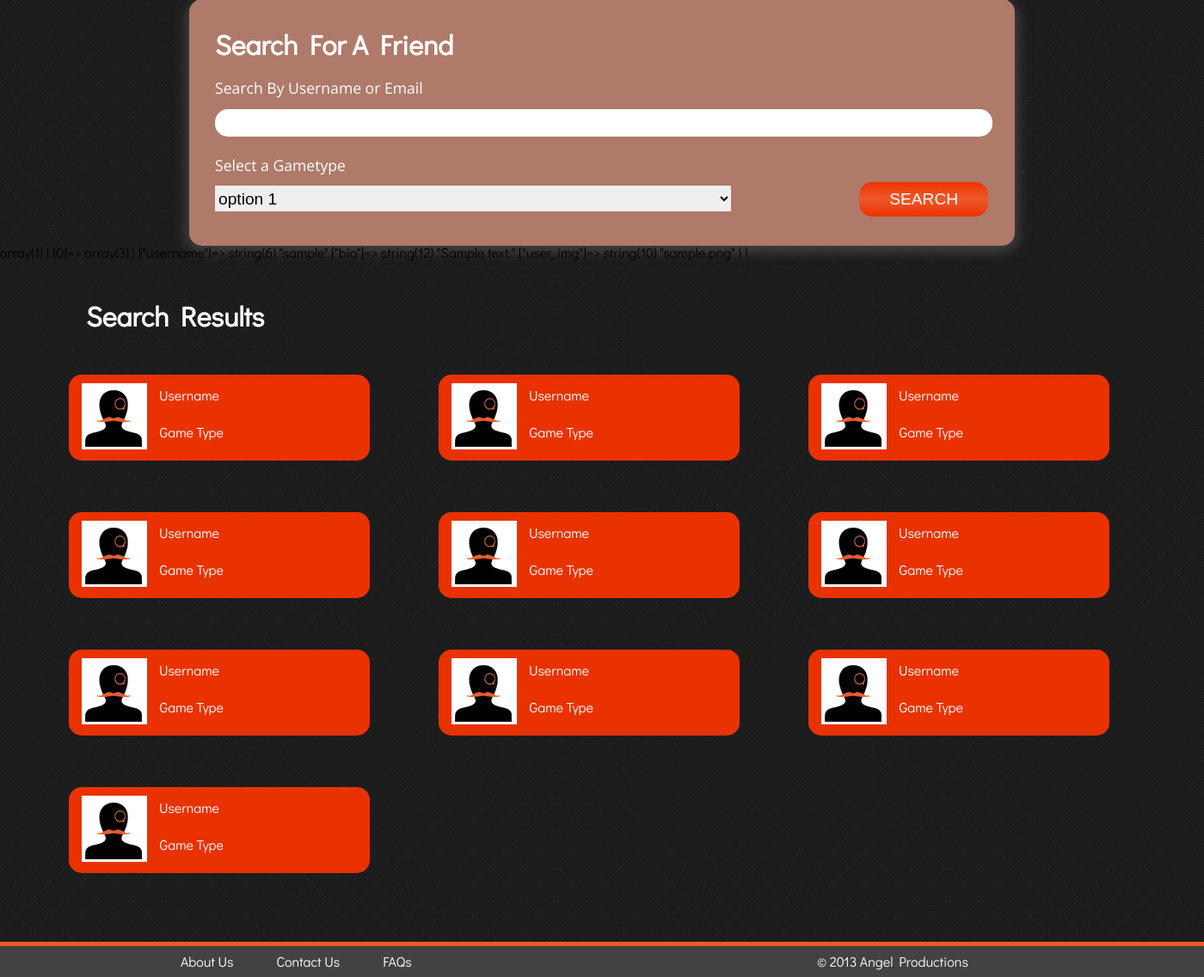
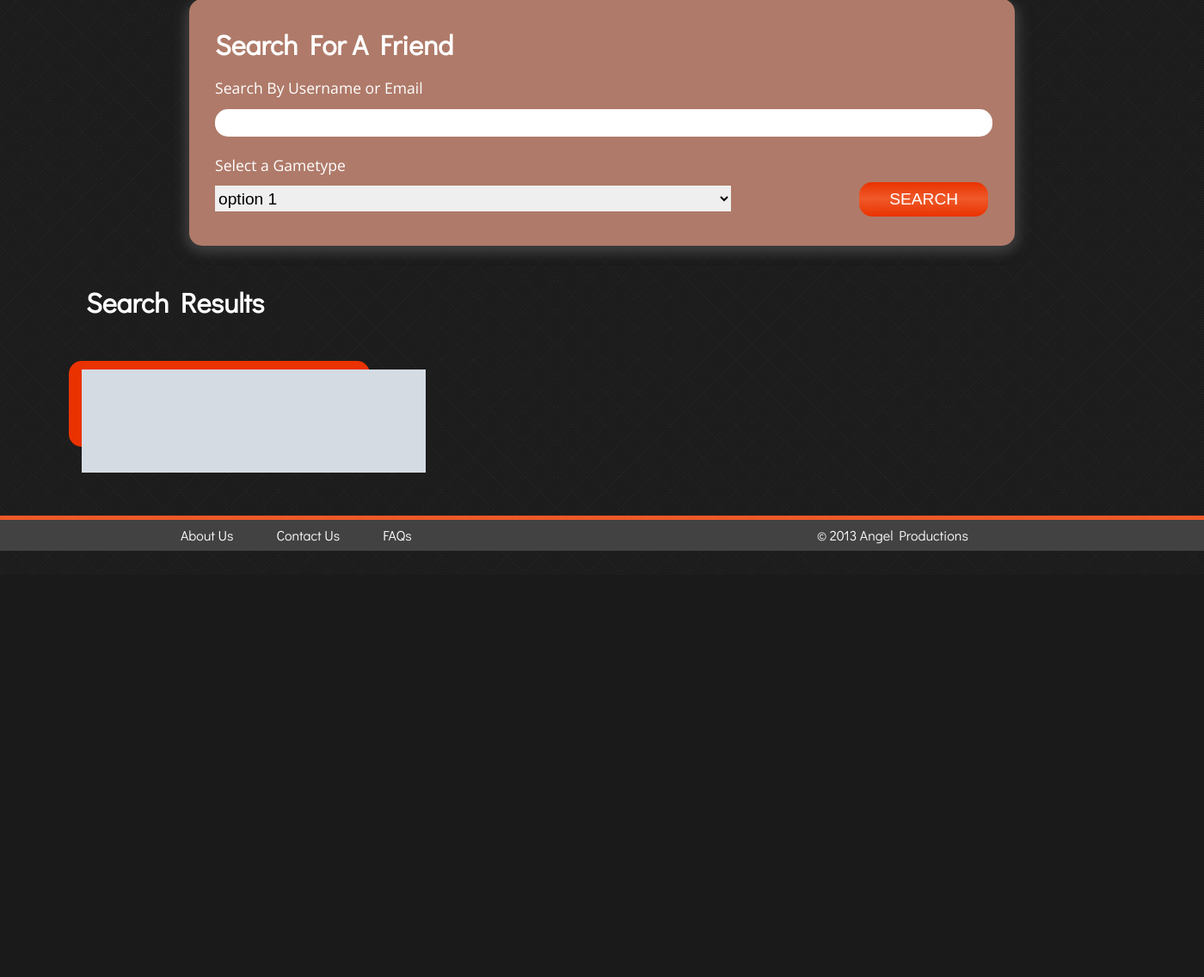
Before and after one commit to AngelDiaz123/Tophat-Gamers-Web-Application, a CodeIgniter app: page /TophatGamers/index.php/searchHome in a window 1400 px wide. Shown: the part 131-1268 px from the top of the page at 86% size. After the commit the page ends 772 px from the top, so only its background shows below. Run offline with CodeIgniter, Linux system fonts and the light colour scheme; tables that the repository leaves empty hold one stand-in row (values such as "Sample post"); grey boxes marked "Sample" are stand-in pictures; some libraries are stand-ins or nearby versions.

Commit message:
set up data for html
i set up the data grabbed from the database and got it all setup and
added it to the html

```diff
--- a/Tophat Gamers codeigniter/application/views/search_view.php
+++ b/Tophat Gamers codeigniter/application/views/search_view.php
@@ -33,60 +33,22 @@
 			<input type="button" value="SEARCH" class="main_search_button">
 		</form>
 	</section>
-	<?php var_dump($info); ?>
 
 	<h1 class="results_title">Search Results</h1>
 	<section class="result_div">
-		<div class="search_result">
-			<img src="<?php echo base_url('images/basic_profile.jpg') ?>" class="basic_profile">
-			<p class="username">Username</p>
-			<p class="gametype">Game Type</p>
-		</div>
-		<div class="search_result">
-			<img src="<?php echo base_url('images/basic_profile.jpg') ?>" class="basic_profile">
-			<p class="username">Username</p>
-			<p class="gametype">Game Type</p>
-		</div>
-		<div class="search_result">
-			<img src="<?php echo base_url('images/basic_profile.jpg') ?>" class="basic_profile">
-			<p class="username">Username</p>
-			<p class="gametype">Game Type</p>
-		</div>
-		<div class="search_result">
-			<img src="<?php echo base_url('images/basic_profile.jpg') ?>" class="basic_profile">
-			<p class="username">Username</p>
-			<p class="gametype">Game Type</p>
-		</div>
-		<div class="search_result">
-			<img src="<?php echo base_url('images/basic_profile.jpg') ?>" class="basic_profile">
-			<p class="username">Username</p>
-			<p class="gametype">Game Type</p>
-		</div>
-		<div class="search_result">
-			<img src="<?php echo base_url('images/basic_profile.jpg') ?>" class="basic_profile">
-			<p class="username">Username</p>
-			<p class="gametype">Game Type</p>
-		</div>
-		<div class="search_result">
-			<img src="<?php echo base_url('images/basic_profile.jpg') ?>" class="basic_profile">
-			<p class="username">Username</p>
-			<p class="gametype">Game Type</p>
-		</div>
-		<div class="search_result">
-			<img src="<?php echo base_url('images/basic_profile.jpg') ?>" class="basic_profile">
-			<p class="username">Username</p>
-			<p class="gametype">Game Type</p>
-		</div>
-		<div class="search_result">
-			<img src="<?php echo base_url('images/basic_profile.jpg') ?>" class="basic_profile">
-			<p class="username">Username</p>
-			<p class="gametype">Game Type</p>
-		</div>
-		<div class="search_result">
-			<img src="<?php echo base_url('images/basic_profile.jpg') ?>" class="basic_profile">
-			<p class="username">Username</p>
-			<p class="gametype">Game Type</p>
-		</div>
+		<?php
+			//loops through all of the data from the controller
+			foreach ($info as $item) {
+				//stores each object of the data into a new array
+				?>
+				<div class="search_result">
+					<img src="<?php echo base_url("$item[user_img]"); ?>" class="basic_profile">
+					<p class="username"><?php echo $item['username']; ?></p>
+					<p class="gametype"><?php echo $item['bio']; ?></p>
+				</div>
+				<?php
+			}
+		?>
 	</section>
 
 	<script type="text/javascript">
--- a/Tophat Gamers codeigniter/css/main.css
+++ b/Tophat Gamers codeigniter/css/main.css
@@ -381,15 +381,15 @@
 }
 
 .username {
+	width: 240px;
 	color: white;
-	margin-right: 175px;
 	float: right;
 }
 
 .gametype {
+	width: 240px;
 	color: white;
 	margin-top: -30px;
-	margin-right: 170px;
 	float: right;
 
 }
```
